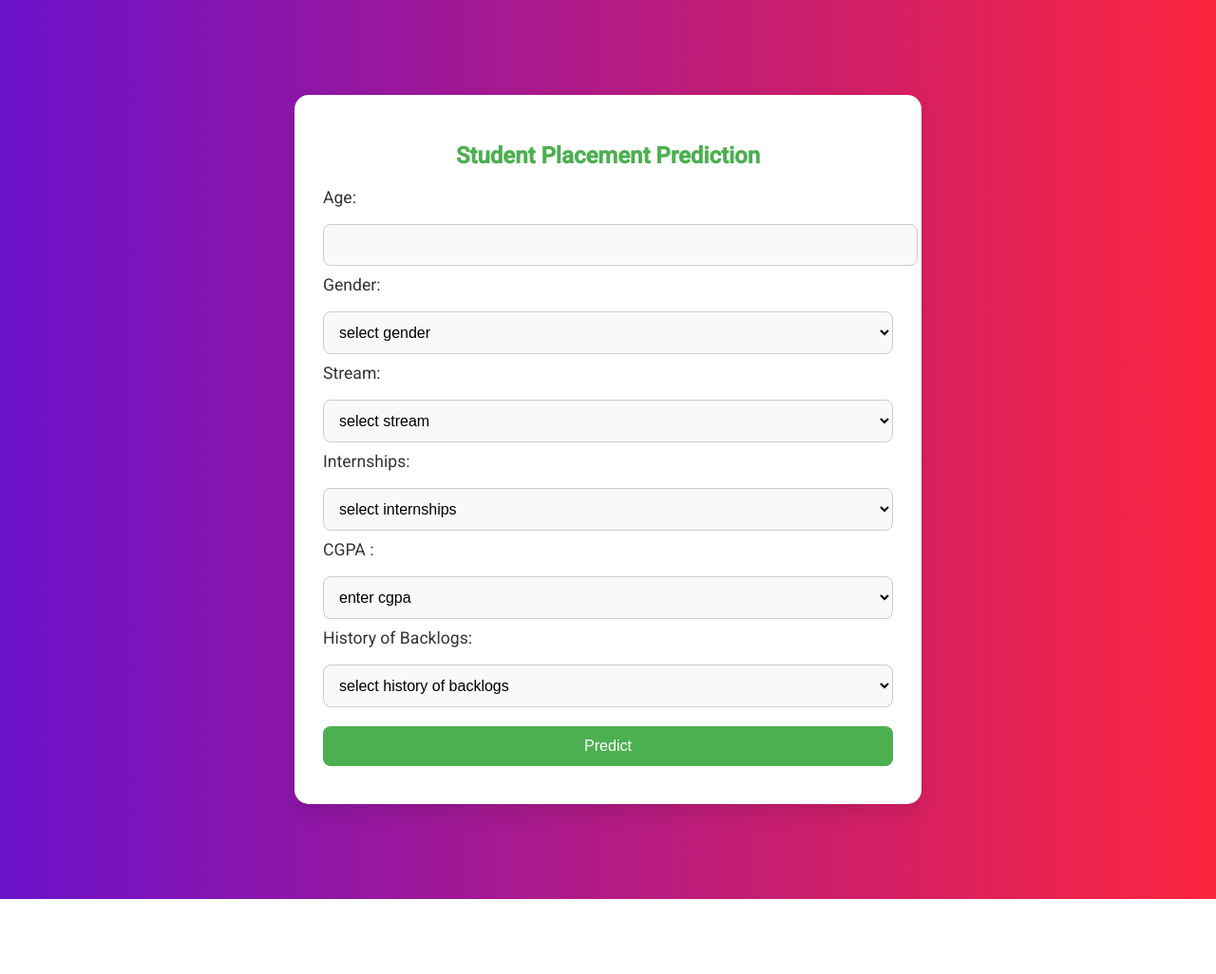
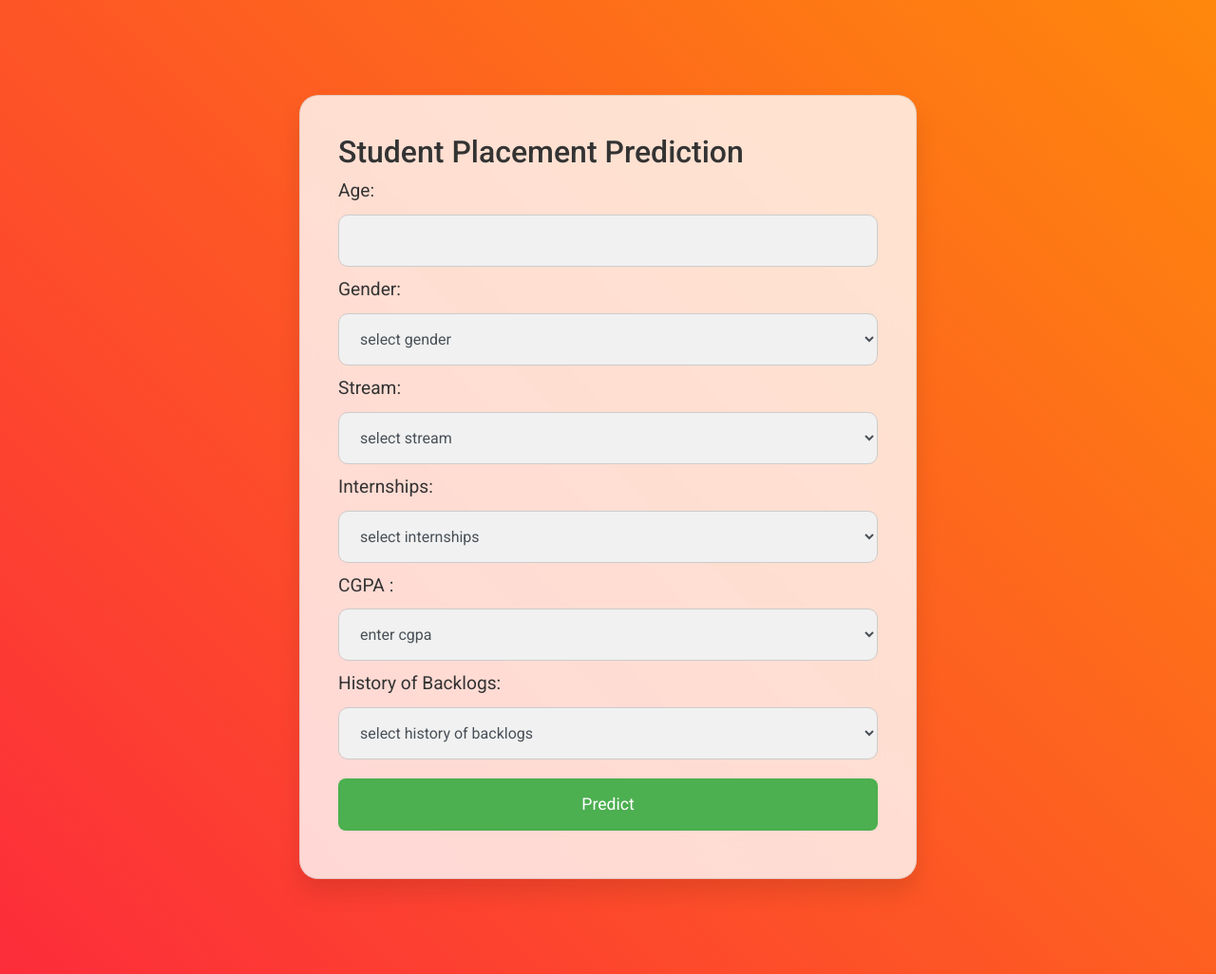
Before and after one commit to SmitPatel2001/Render, a Flask app: page / in a window 1280 px wide. Shown: the whole page at 95% size. Before the commit the page ends 947 px from the top, so only its background shows below. Run offline with Flask 3, Linux system fonts and the light colour scheme; parts of the project's set-up code (start-up, migrations or seed data) failed here and were passed over; some libraries are stand-ins or nearby versions.

Commit message:
bug fixing

```diff
--- a/templates/index.html
+++ b/templates/index.html
@@ -4,74 +4,141 @@
     <meta charset="UTF-8">
     <meta name="viewport" content="width=device-width, initial-scale=1.0">
     <title>Student Placement Prediction</title>
+    <!-- Link to Google Fonts (Roboto) -->
     <link href="https://fonts.googleapis.com/css2?family=Roboto:wght@400;500&display=swap" rel="stylesheet">
+
+    <!-- Link to Bootstrap CSS for styling -->
+    <link href="https://stackpath.bootstrapcdn.com/bootstrap/4.5.2/css/bootstrap.min.css" rel="stylesheet">
+
+    <!-- Link to FontAwesome for icons -->
+    <link href="https://cdnjs.cloudflare.com/ajax/libs/font-awesome/5.15.3/css/all.min.css" rel="stylesheet">
+
     <style>
-        body {
+       body {
             font-family: 'Roboto', sans-serif;
-            background: linear-gradient(to right, #6a11cb, #fc253e);
+            background: linear-gradient(45deg, #6a11cb, #fc253e, #ff9f00, #2d4db0);
+            background-size: 400% 400%;
+            animation: gradientBG 10s ease infinite;
             color: #fff;
+            padding: 0;
             margin: 0;
-            padding: 0;
         }
+
+        /* Gradient animation for background */
+        @keyframes gradientBG {
+            0% { background-position: 0% 50%; }
+            50% { background-position: 100% 50%; }
+            100% { background-position: 0% 50%; }
+        }
+
+        /* Form container styling */
         .form-container {
-            max-width: 600px;
+            max-width: 650px;
             margin: 100px auto;
-            padding: 30px;
-            background-color: #fff;
+            padding: 40px;
+            background-color: rgba(255, 255, 255, 0.8);
             color: #333;
-            border-radius: 15px;
-            box-shadow: 0px 10px 20px rgba(0, 0, 0, 0.1);
+            border-radius: 20px;
+            box-shadow: 0 15px 25px rgba(0, 0, 0, 0.1);
+            backdrop-filter: blur(20px);
+            border: 1px solid rgba(0, 0, 0, 0.1);
+            /* No scrolling */
+            height: auto; /* Automatically adjust to content */
         }
-        .form-container h2 {
-            text-align: center;
-            margin-bottom: 20px;
-            color: #4CAF50;
-        }
+
+        /* Form labels */
         .form-container label {
-            font-size: 1.1em;
+            font-size: 1.2rem;
             margin-bottom: 8px;
             display: block;
         }
+
+        /* Form input and select styling */
         .form-container input, .form-container select {
             width: 100%;
-            padding: 12px;
+            padding: 16px 18px; /* Increased padding for proper content fit */
             margin: 10px 0;
-            border-radius: 8px;
+            border-radius: 10px;
             border: 1px solid #ccc;
-            font-size: 1em;
-            transition: all 0.3s ease;
+            font-size: 1rem;  /* Adjusted font size */
+            line-height: 1.5; /* Ensures content fits properly */
+            transition: all 0.3s ease-in-out;
+            background-color: #f1f1f1;
+            box-sizing: border-box; /* Ensures padding doesn't cause overflow */
+            height: 55px; /* Increased height to prevent clipping */
         }
+
+        /* Ensure text is aligned properly */
+        .form-container input::placeholder, .form-container select {
+            text-align: left; /* Ensures placeholder text and selected options align properly */
+        }
+
+        /* Focus effect for input and select fields */
+        .form-container input:focus, .form-container select:focus {
+            border-color: #4CAF50;
+            outline: none;
+            box-shadow: 0 0 5px rgba(76, 175, 80, 0.7);
+        }
+
+        /* Submit button styling */
         .form-container input[type="submit"] {
             background-color: #4CAF50;
             color: white;
             border: none;
             cursor: pointer;
-            font-weight: 500;
+            font-size: 1.1rem;
+            padding: 14px;
+            width: 100%;
+            border-radius: 8px;
+            transition: all 0.3s ease;
         }
+
+        /* Button hover effect */
         .form-container input[type="submit"]:hover {
             background-color: #45a049;
             transform: scale(1.05);
+            box-shadow: 0 5px 15px rgba(0, 0, 0, 0.1);
         }
-        .form-container input:focus, .form-container select:focus {
-            border-color: #4CAF50;
-            outline: none;
-        }
-        .form-container input[type="number"], .form-container select {
-            background-color: #f9f9f9;
-        }
+
+        /* Custom styles for result section */
         .result {
-            font-size: 1.5em;
+            font-size: 1.5rem;
             color: #4CAF50;
             text-align: center;
-            margin-top: 20px;
+            margin-top: 30px;
         }
+
         .result .label {
             font-weight: bold;
         }
+
         .result p {
-            font-size: 1.2em;
+            font-size: 1.2rem;
             margin: 10px 0;
         }
+
+        /* Tooltip hints for inputs */
+        .form-container .tooltip {
+            display: inline-block;
+            position: relative;
+        }
+
+        .form-container .tooltip:hover::after {
+            content: attr(data-tooltip);
+            position: absolute;
+            background-color: #333;
+            color: #fff;
+            padding: 8px;
+            font-size: 0.9rem;
+            border-radius: 5px;
+            top: -30px;
+            left: 50%;
+            transform: translateX(-50%);
+            white-space: nowrap;
+            box-shadow: 0 0 10px rgba(0, 0, 0, 0.3);
+        }
+
+
     </style>
 </head>
 <body>
@@ -81,20 +148,20 @@
         <form action="/predict" method="post">
             <!-- Age Input -->
             <label for="age">Age:</label>
-            <input type="number" name="age" required>
+            <input type="number" name="age" class="form-control" required>
 
-            <!-- Gender Dropdown (Male = 1, Female = 0) -->
+            <!-- Gender Dropdown -->
             <label for="gender">Gender:</label>
-            <select name="gender" required>
-                <option value="" disabled selected>select gender</option> <!-- Placeholder option -->
+            <select name="gender" class="form-control" required>
+                <option value="" disabled selected>select gender</option>
                 <option value="1">Male</option>
                 <option value="0">Female</option>
             </select>
 
-            <!-- Stream Dropdown (Numeric Values) -->
+            <!-- Stream Dropdown -->
             <label for="stream">Stream:</label>
-            <select name="stream"  required>
-                <option value="" disabled selected>select stream</option> <!-- Placeholder option -->
+            <select name="stream" class="form-control" required>
+                <option value="" disabled selected>select stream</option>
                 <option value="0">Civil</option>
                 <option value="1">Computer Science</option>
                 <option value="2">Electrical</option>
@@ -103,20 +170,20 @@
                 <option value="5">Mechanical</option>
             </select>
 
-            <!-- Internships Boolean -->
+            <!-- Internships Dropdown -->
             <label for="internships">Internships:</label>
-            <select name="internships" required>
-                <option value="" disabled selected>select internships</option> <!-- Placeholder option -->
+            <select name="internships" class="form-control" required>
+                <option value="" disabled selected>select internships</option>
                 <option value="0">0</option>
                 <option value="1">1</option>
                 <option value="2">2</option>
                 <option value="3">3</option>
             </select>
 
-            <!-- CGPA Input -->
+            <!-- CGPA Dropdown -->
             <label for="CGPA">CGPA :</label>
-            <select name="CGPA" id="CGPA"  required>
-                <option value="" disabled selected>enter cgpa</option> <!-- Placeholder option -->
+            <select name="CGPA" class="form-control" required>
+                <option value="" disabled selected>enter cgpa</option>
                 <option value="1">1</option>
                 <option value="2">2</option>
                 <option value="3">3</option>
@@ -129,10 +196,10 @@
                 <option value="10">10</option>
             </select>
 
-            <!-- History of Backlogs Boolean -->
+            <!-- History of Backlogs -->
             <label for="historyOfBacklogs">History of Backlogs:</label>
-            <select name="historyOfBacklogs" required>
-                <option value="" disabled selected>select history of backlogs</option> <!-- Placeholder option -->
+            <select name="historyOfBacklogs" class="form-control" required>
+                <option value="" disabled selected>select history of backlogs</option>
                 <option value="1">Yes</option>
                 <option value="0">No</option>
             </select>
@@ -169,5 +236,10 @@
         {% endif %}
     </div>
 
+    <!-- Link to Bootstrap JS (Optional, for interactivity) -->
+    <script src="https://code.jquery.com/jquery-3.5.1.slim.min.js"></script>
+    <script src="https://cdn.jsdelivr.net/npm/@popperjs/core@2.5.2/dist/umd/popper.min.js"></script>
+    <script src="https://stackpath.bootstrapcdn.com/bootstrap/4.5.2/js/bootstrap.min.js"></script>
+
 </body>
 </html>
```
